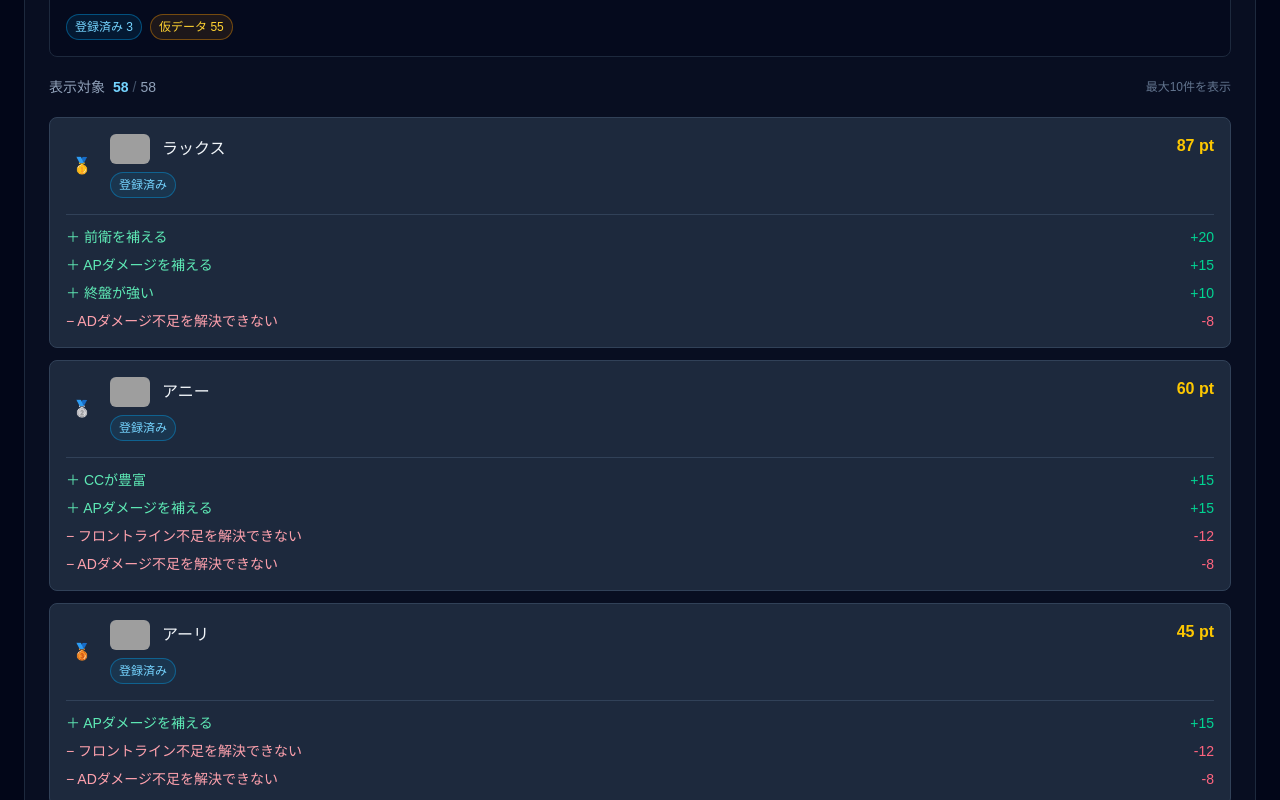
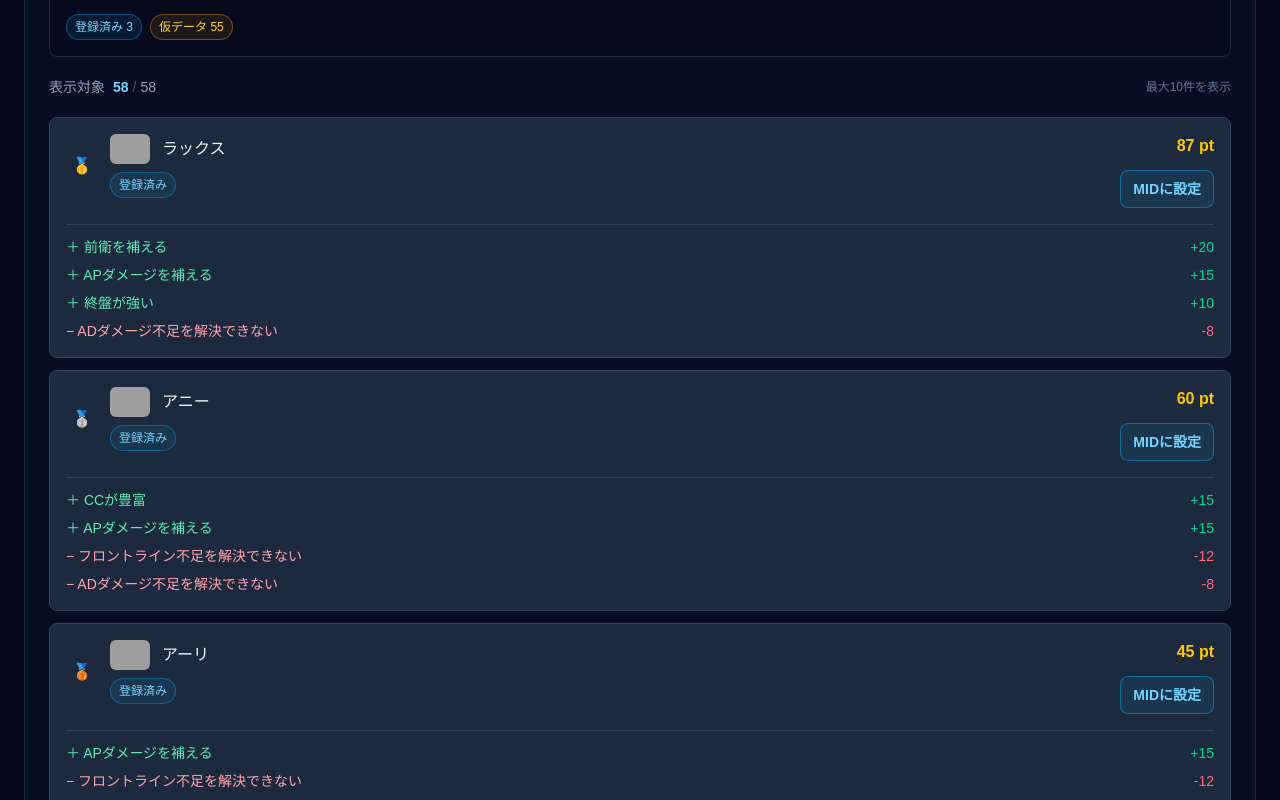
Before and after one commit to kyosukesai17-tech/PickWise, a Next.js app: page / in a window 1280 px wide. Shown: the part 1620-2420 px from the top of the page. Built offline with nearby package versions, Linux system fonts and the light colour scheme; grey boxes are pictures that could not be loaded.

Commit message:
feat: おすすめ候補を味方ピックへ直接反映

```diff
--- a/app/page.tsx
+++ b/app/page.tsx
@@ -10,10 +10,9 @@ import DraftAnalysisSummary from "../components/DraftAnalysisSummary";
 import RecommendationSection from "../components/RecommendationSection";
 
 import { useDraftPersistence } from "../hooks/useDraftPersistence";
+import { ROLE_INDEX } from "../lib/role";
 
-import type {
-  DraftSnapshot,
-} from "../lib/draftShare";
+import type { DraftSnapshot } from "../lib/draftShare";
 
 import type {
   Champion,
@@ -120,6 +119,23 @@ export default function Home() {
     );
   }
 
+  function selectRecommendedChampion(
+    champion: Champion,
+  ) {
+    setAllyTeam(
+      (currentTeam) => {
+        const nextTeam =
+          [...currentTeam];
+
+        nextTeam[
+          ROLE_INDEX[selectedRole]
+        ] = champion;
+
+        return nextTeam;
+      },
+    );
+  }
+
   if (!isDraftLoaded) {
     return (
       <main className="flex min-h-screen items-center justify-center bg-slate-950 text-white">
@@ -197,6 +213,9 @@ export default function Home() {
           selectedRole={
             selectedRole
           }
+          onSelectChampion={
+            selectRecommendedChampion
+          }
         />
       </div>
     </main>
--- a/components/RecommendationSection.tsx
+++ b/components/RecommendationSection.tsx
@@ -6,6 +6,7 @@ import ChampionCard from "./ChampionCard";
 
 import { analyzeTeam } from "../lib/analyzeTeam";
 import { recommend } from "../lib/recommend";
+import { ROLE_INDEX } from "../lib/role";
 
 import type {
   Champion,
@@ -18,6 +19,9 @@ type RecommendationSectionProps = {
   allyBans: (Champion | null)[];
   enemyBans: (Champion | null)[];
   selectedRole: Role;
+  onSelectChampion: (
+    champion: Champion,
+  ) => void;
 };
 
 type TeamNeed = {
@@ -31,9 +35,12 @@ export default function RecommendationSection({
   allyBans,
   enemyBans,
   selectedRole,
+  onSelectChampion,
 }: RecommendationSectionProps) {
-  const [includeTemporaryData, setIncludeTemporaryData] =
-    useState(true);
+  const [
+    includeTemporaryData,
+    setIncludeTemporaryData,
+  ] = useState(true);
 
   const analysis =
     analyzeTeam(allyTeam);
@@ -46,6 +53,11 @@ export default function RecommendationSection({
       enemyBans,
       selectedRole,
     );
+
+  const selectedAllyChampion =
+    allyTeam[
+      ROLE_INDEX[selectedRole]
+    ] ?? null;
 
   const teamNeeds: TeamNeed[] = [
     {
@@ -156,7 +168,9 @@ export default function RecommendationSection({
               type="button"
               role="switch"
               aria-label="仮データを含める"
-              aria-checked={includeTemporaryData}
+              aria-checked={
+                includeTemporaryData
+              }
               onClick={() =>
                 setIncludeTemporaryData(
                   (current) => !current,
@@ -190,7 +204,7 @@ export default function RecommendationSection({
         </div>
       </div>
 
-      <div className="flex flex-wrap items-center justify-between gap-2 text-sm">
+      <div className="flex flex-wrap items-center justify-between gap-3 text-sm">
         <p className="text-slate-400">
           表示対象
           <span className="ml-2 font-semibold text-sky-300">
@@ -208,6 +222,22 @@ export default function RecommendationSection({
           最大10件を表示
         </p>
       </div>
+
+      {selectedAllyChampion && (
+        <div className="rounded-lg border border-sky-500/30 bg-sky-500/10 px-4 py-3">
+          <p className="text-sm text-sky-200">
+            候補を選択すると、現在の味方
+            <span className="mx-1 font-semibold">
+              {selectedRole}
+            </span>
+            枠の
+            <span className="mx-1 font-semibold">
+              {selectedAllyChampion.name}
+            </span>
+            と置き換わります。
+          </p>
+        </div>
+      )}
 
       {filteredRecommendations.length === 0 ? (
         <div className="rounded-lg border border-slate-800 bg-slate-950/40 p-5">
@@ -233,7 +263,7 @@ export default function RecommendationSection({
                 }
                 className="rounded-lg border border-slate-700 bg-slate-800 p-4"
               >
-                <div className="flex items-start justify-between gap-4">
+                <div className="flex flex-wrap items-start justify-between gap-4">
                   <div className="flex min-w-0 items-center gap-3">
                     <span className="w-8 shrink-0 text-center font-bold text-yellow-400">
                       {index === 0
@@ -269,9 +299,26 @@ export default function RecommendationSection({
                     </div>
                   </div>
 
-                  <span className="shrink-0 font-semibold text-yellow-400">
-                    {recommendation.score} pt
-                  </span>
+                  <div className="flex shrink-0 flex-col items-end gap-3">
+                    <span className="font-semibold text-yellow-400">
+                      {recommendation.score} pt
+                    </span>
+
+                    <button
+                      type="button"
+                      onClick={() =>
+                        onSelectChampion(
+                          recommendation
+                            .champion,
+                        )
+                      }
+                      className="rounded-lg border border-sky-500/50 bg-sky-500/10 px-3 py-2 text-sm font-semibold text-sky-300 transition hover:bg-sky-500/20"
+                    >
+                      {selectedAllyChampion
+                        ? `${selectedRole}を変更`
+                        : `${selectedRole}に設定`}
+                    </button>
+                  </div>
                 </div>
 
                 <div className="mt-4 border-t border-slate-700 pt-3">
--- a/lib/analyzeRoleOpponent.ts
+++ b/lib/analyzeRoleOpponent.ts
@@ -4,19 +4,12 @@ import {
 } from "../data/championData";
 
 import { TRAITS } from "../data/championData/traits";
+import { ROLE_INDEX } from "./role";
 
 import type {
   Champion,
   Role,
 } from "../types/champion";
-
-const ROLE_INDEX: Record<Role, number> = {
-  TOP: 0,
-  JG: 1,
-  MID: 2,
-  ADC: 3,
-  SUP: 4,
-};
 
 export interface RoleOpponentAnalysis {
   opponent: Champion | null;
--- /dev/null
+++ b/lib/role.ts
@@ -0,0 +1,9 @@
+import type { Role } from "../types/champion";
+
+export const ROLE_INDEX = {
+  TOP: 0,
+  JG: 1,
+  MID: 2,
+  ADC: 3,
+  SUP: 4,
+} as const satisfies Record<Role, number>;
```
